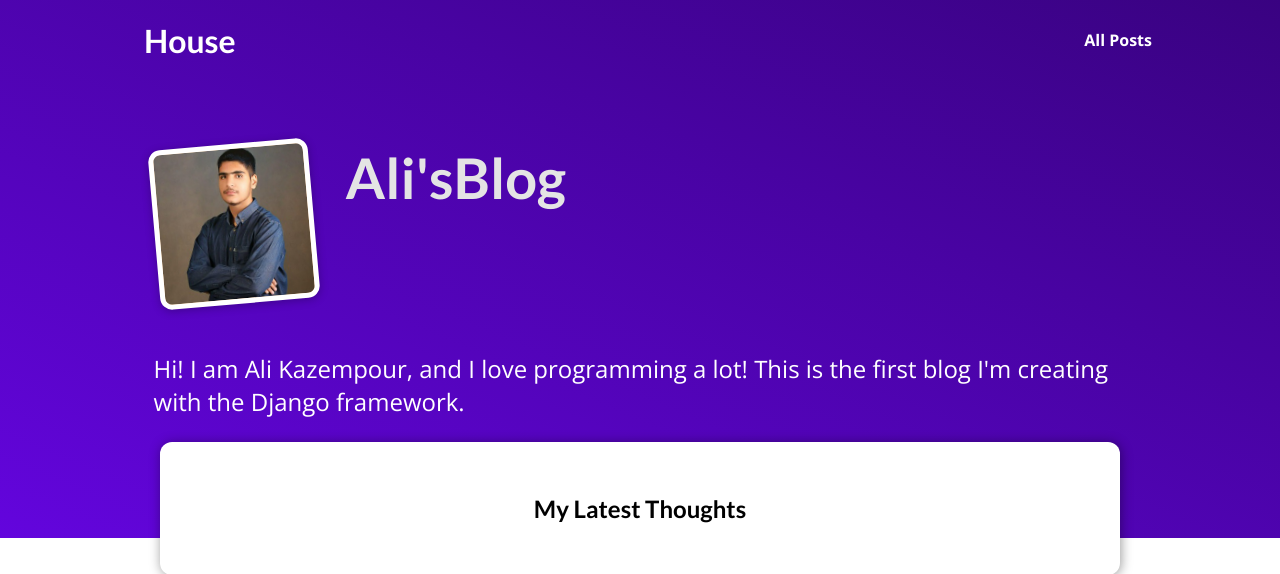
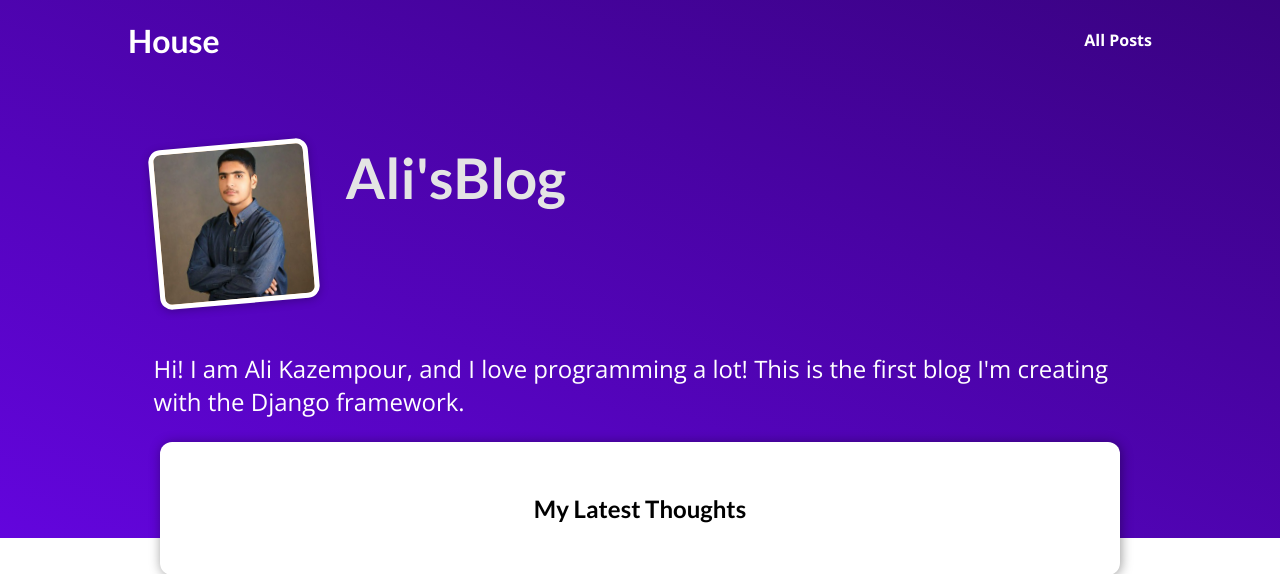
Before and after one commit to AliKazempour/My-Site, a Django app: page /blog/ in a window 1280 px wide. Shown: the top 574 px of the page. Run offline with Django 4.2, Linux system fonts and the light colour scheme; data that the repository does not hold is empty.

Commit message:
🎨 style : improve app.css file

```diff
--- a/my_site/static/app.css
+++ b/my_site/static/app.css
@@ -35,7 +35,6 @@ h3 {
   text-decoration: none;
   color: white;
   font-weight: bold;
-  margin-left: 1rem;
 }
 
 #main-navigation a:hover,
```
